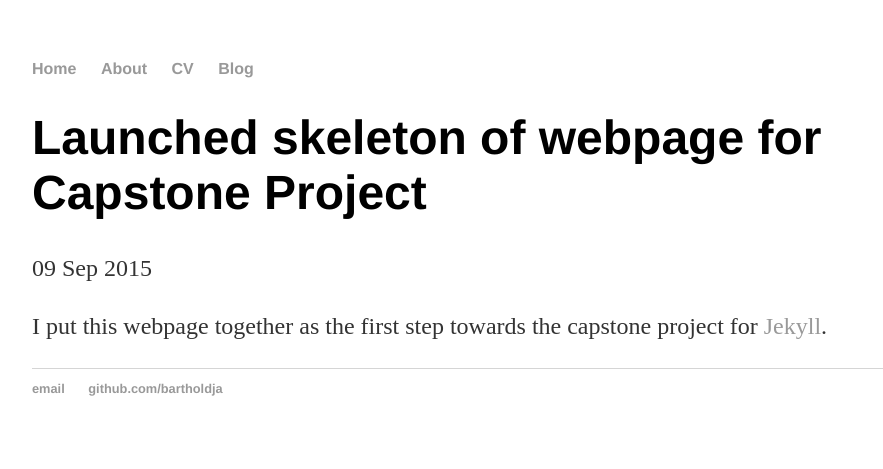
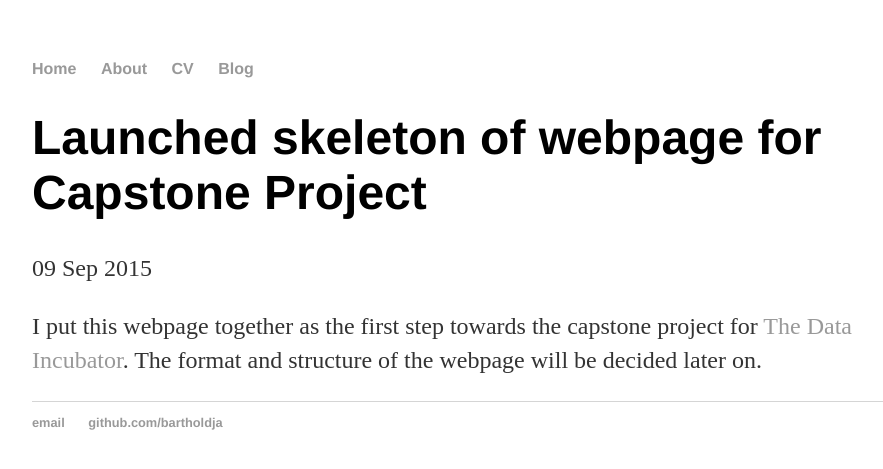
Before and after one commit to bartholdja/bartholdja.github.io, a Jekyll site: the page built from _posts/2015-09-09-skeleton-webpage-up.md, in a window 1280 px wide. Shown: the top 469 px of the page, without its empty margins (160-1043 px from the left). Built offline with Jekyll 4.4.1, drawn with Linux system fonts in a browser that asks for light colours.

Commit message:
fixed link in first blog post

```diff
--- a/_posts/2015-09-09-skeleton-webpage-up.md
+++ b/_posts/2015-09-09-skeleton-webpage-up.md
@@ -4,4 +4,4 @@ title: "Launched skeleton of webpage for Capstone Project"
 date: 2015-09-09
 ---
 
-I put this webpage together as the first step towards the capstone project for [Jekyll](https://www.thedataincubator.com).
+I put this webpage together as the first step towards the capstone project for [The Data Incubator](https://www.thedataincubator.com). The format and structure of the webpage will be decided later on.
```
